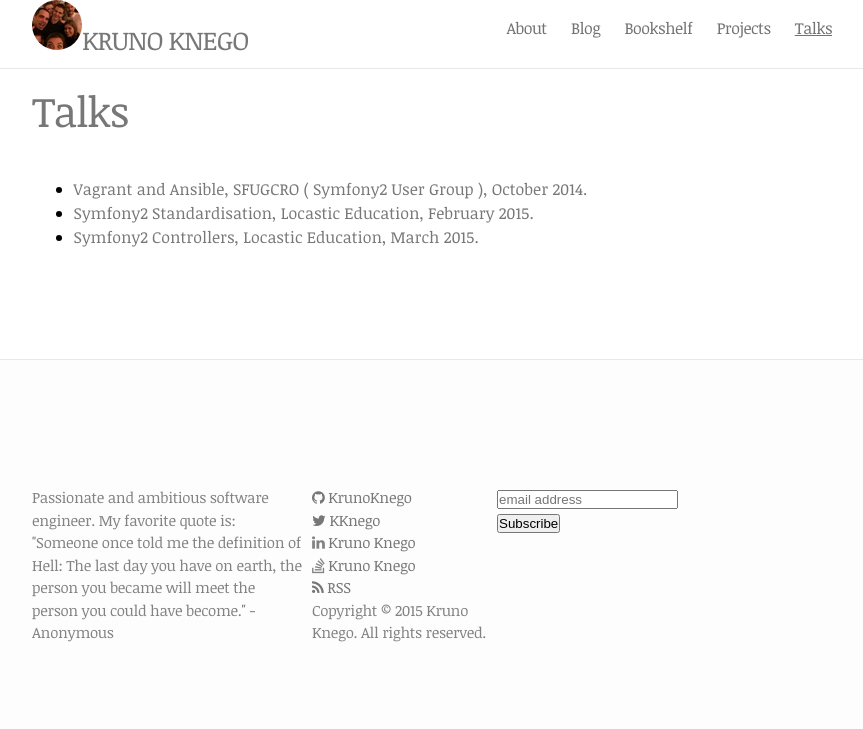
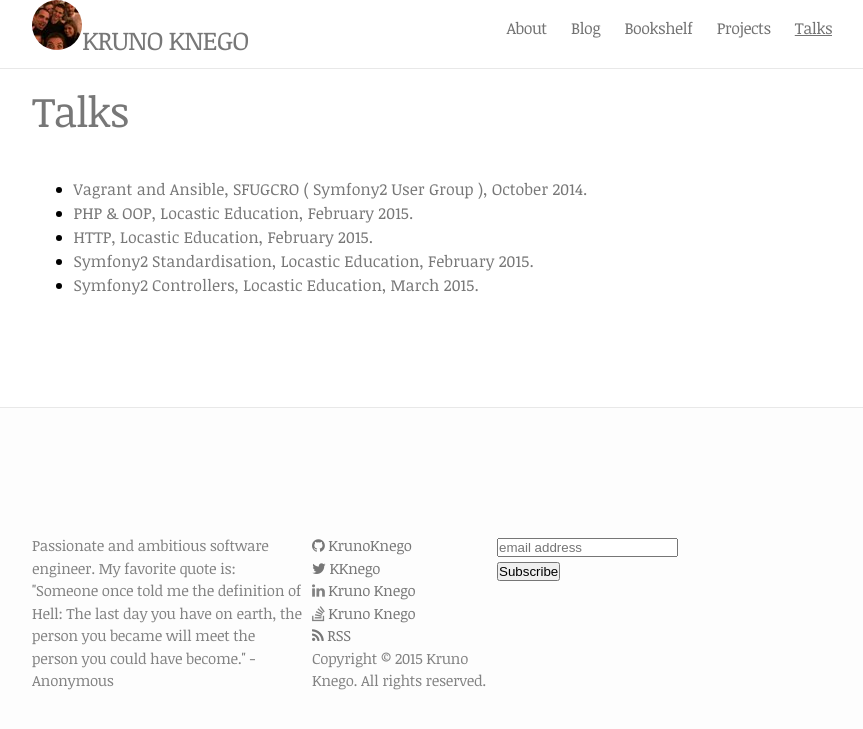
Before and after one commit to guotechfin/KrunoKnego.github.io, a Jekyll site: the page built from talks.md, in a window 1280 px wide. Shown: the top 729 px of the page, without its empty margins (208-1071 px from the left). Built offline with Jekyll 4.4.1, drawn with Linux system fonts in a browser that asks for light colours; nearby versions of some CDN libraries; comment, search, counter and statistics services are not loaded.

Commit message:
Talks updated.

```diff
--- a/talks.md
+++ b/talks.md
@@ -5,5 +5,7 @@ permalink: /talks/
 ---
 
 * [Vagrant and Ansible, SFUGCRO ( Symfony2 User Group ), October 2014.](http://www.slideshare.net/KrunoKnego/vagrant-andansible "Vagrant and Ansible")
+* [PHP & OOP, Locastic Education, February 2015.](http://slides.com/krunoknego/deck "PHP & OOP")
+* [HTTP, Locastic Education, February 2015.](http://slides.com/krunoknego/http "HTTP")
 * [Symfony2 Standardisation, Locastic Education, February 2015.](http://slides.com/krunoknego/deck-4 "Symfony2 Standards")
 * [Symfony2 Controllers, Locastic Education, March 2015.](http://slides.com/krunoknego/deck-5 "Symfony2 Controllers")
```
